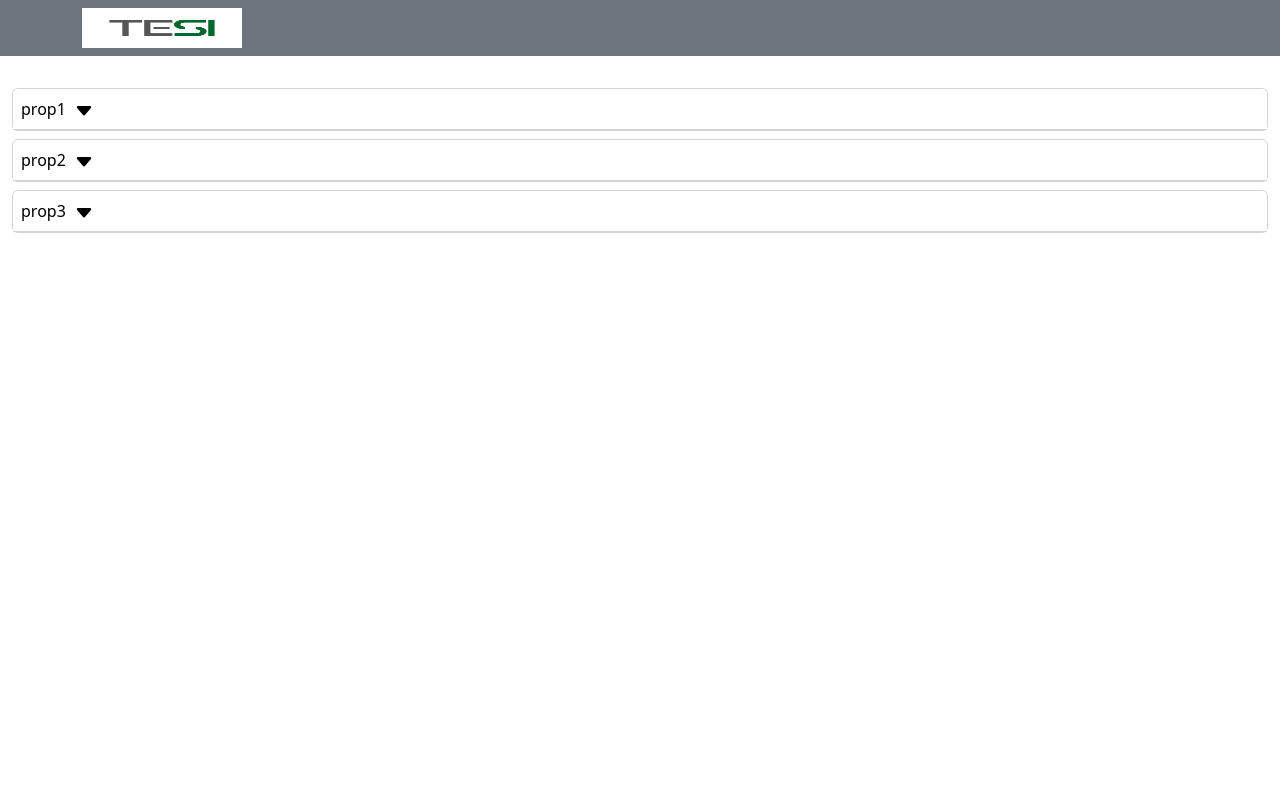
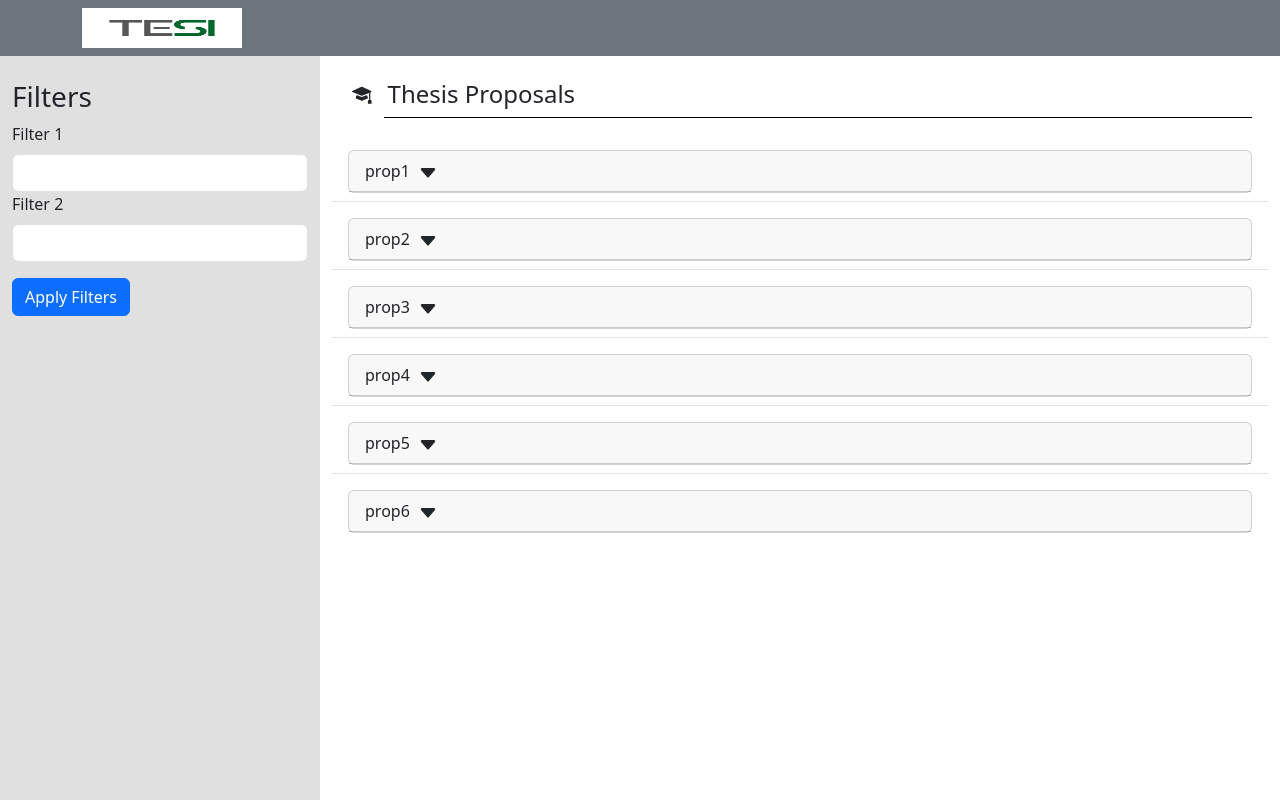
Before and after one commit to Nico331/SE2-2023-G07_Thesis-Management, a React (Create React App) app in the folder client/: page /ProposalList in a window 1280 px wide. Built offline with nearby package versions, Linux system fonts and the light colour scheme.

Commit message:
adjust graphic, add sidebar for filters

```diff
--- a/client/src/components/componentsStyle.css
+++ b/client/src/components/componentsStyle.css
@@ -1,4 +1,3 @@
-
 .MainContainer{
     display: flex;
     justify-content: center;
--- /dev/null
+++ b/client/src/components/student/FiltersSidebar.jsx
@@ -0,0 +1,43 @@
+import React, { useState } from 'react';
+import 'bootstrap-icons/font/bootstrap-icons.css';
+import 'bootstrap/dist/css/bootstrap.css';
+import '../componentsStyle.css'
+import {
+    Navbar,
+    Container,
+    Row, Col, Form,
+    Image,
+    Button,
+    Collapse,
+    ListGroup,
+    ListGroupItem,
+    Card,
+    CardHeader, CardBody
+} from 'react-bootstrap';
+import { Link } from 'react-router-dom';
+import {ModalOfProposal} from "./StudentSearch";
+
+const Sidebar = () => {
+    return (
+        <Col className="ms-0" sm={3} style={{backgroundColor:"#e0e0e0"}}>
+            <Form style={{marginTop:"80px"}}>
+                <h3>Filters</h3>
+                <Form.Group controlId="">
+                    <Form.Label>Filter 1</Form.Label>
+                    <Form.Control type="" placeholder="" />
+                </Form.Group>
+
+                <Form.Group controlId="">
+                    <Form.Label>Filter 2</Form.Label>
+                    <Form.Control type="" placeholder="" />
+                </Form.Group>
+
+                <Button className="mt-3" variant="primary" type="submit">
+                    Apply Filters
+                </Button>
+            </Form>
+        </Col>
+    );
+};
+
+export { Sidebar };
--- a/client/src/components/student/proposalList.jsx
+++ b/client/src/components/student/proposalList.jsx
@@ -11,17 +11,20 @@ import {
     ListGroup,
     ListGroupItem,
     Card,
-    CardHeader, CardBody, Table
+    CardHeader, CardBody, Row, Col
 } from 'react-bootstrap';
 import { Link } from 'react-router-dom';
 import {ModalOfProposal} from "./StudentSearch";
+import {Sidebar} from "./FiltersSidebar";
 
 const ProposalList = () => {
 
     const proposals = [{id: 1, title: "prop1", supervisor: "sup1", keywords:["key1, key2, key3"], type: "master", description: "thesis about ...", required_knowledge: "required_knowledge", notes: "no notes", expiration: "25/05/2024", level: "master", cds: "computer engineering"},
                                                 {id: 2, title: "prop2", supervisor: "sup2", keywords:["key1, key2"], type: "master", description: "thesis about ...", required_knowledge: "required_knowledge", notes: "no notes", expiration: "02/07/2024", level: "bachelor", cds: "computer engineering"},
-                                                {id: 3, title: "prop3", supervisor: "sup2", keywords:["key1, key2, key3"], type: "master", description: "thesis about ...", required_knowledge: "required_knowledge", notes: "no notes", expiration: "14/09/2024", level: "bachelor", cds: "electronic engineering"}]
-
+                                                {id: 3, title: "prop3", supervisor: "sup2", keywords:["key1, key2, key3"], type: "master", description: "thesis about ...", required_knowledge: "required_knowledge", notes: "no notes", expiration: "14/09/2024", level: "bachelor", cds: "electronic engineering"},
+                                                {id: 4, title: "prop4", supervisor: "sup1", keywords:["key1, key2, key3"], type: "master", description: "thesis about ...", required_knowledge: "required_knowledge", notes: "no notes", expiration: "25/05/2024", level: "master", cds: "computer engineering"},
+                                                {id: 5, title: "prop5", supervisor: "sup2", keywords:["key1, key2"], type: "master", description: "thesis about ...", required_knowledge: "required_knowledge", notes: "no notes", expiration: "02/07/2024", level: "bachelor", cds: "computer engineering"},
+                                                {id: 6, title: "prop6", supervisor: "sup2", keywords:["key1, key2, key3"], type: "master", description: "thesis about ...", required_knowledge: "required_knowledge", notes: "no notes", expiration: "14/09/2024", level: "bachelor", cds: "electronic engineering"}]
 
     const [propTest, setproptest] = useState(proposals.reduce((a, v) => ({ ...a, [v.id]: v }), {}));
     const [collapseState, setCollapseState] = useState(proposals.reduce((a, v) => ({ ...a, [v.id]: false }), {}));
@@ -51,13 +54,28 @@ const ProposalList = () => {
                     </Link>
                 </Container>
             </Navbar>
-            <Table className="" style={{marginTop:"80px"}} variant="flush">
+            <Container fluid className="p-0" style={{height:"100vh"}}>
+                <Row className="h-100">
+                    <Sidebar/>
+                    <Col sm={9}>
+                        <Container className="mx-0 ms-2 d-flex" style={{marginTop:"80px"}}>
+                            <svg xmlns="http://www.w3.org/2000/svg" width="20" height="20" fill="currentColor" className="bi bi-mortarboard-fill mt-1" viewBox="0 0 16 16">
+                                <path d="M8.211 2.047a.5.5 0 0 0-.422 0l-7.5 3.5a.5.5 0 0 0 .025.917l7.5 3a.5.5 0 0 0 .372 0L14 7.14V13a1 1 0 0 0-1 1v2h3v-2a1 1 0 0 0-1-1V6.739l.686-.275a.5.5 0 0 0 .025-.917l-7.5-3.5Z"/>
+                                <path d="M4.176 9.032a.5.5 0 0 0-.656.327l-.5 1.7a.5.5 0 0 0 .294.605l4.5 1.8a.5.5 0 0 0 .372 0l4.5-1.8a.5.5 0 0 0 .294-.605l-.5-1.7a.5.5 0 0 0-.656-.327L8 10.466 4.176 9.032Z"/>
+                            </svg>
+                            <Container>
+                                <h4 className="ms-1" style={{borderBotto:""}}>Thesis Proposals</h4>
+                                <Container style={{position:"relative", height:"1px", backgroundColor:"black"}}></Container>
+                            </Container>
+                        </Container>
+                        <ListGroup className="mt-3" variant="flush" style={{maxHeight:"82vh", overflowY:"auto"}}>
                             {proposals.map((p) =>
                                 <ListGroupItem className="mt-2" onClick={() => handleClick(p.id)} style={{ cursor: "pointer" }}>
                                     <Card>
                                         <CardHeader>
                                             {p.title}
-                                {collapseState[p.id] ? <svg xmlns="http://www.w3.org/2000/svg" width="20" height="20" fill="currentColor" className="bi bi-caret-up-fill ms-2" viewBox="0 0 16 16">
+                                            {collapseState[p.id] ?
+                                                <svg xmlns="http://www.w3.org/2000/svg" width="20" height="20" fill="currentColor" className="bi bi-caret-up-fill ms-2" viewBox="0 0 16 16">
                                                     <path d="m7.247 4.86-4.796 5.481c-.566.647-.106 1.659.753 1.659h9.592a1 1 0 0 0 .753-1.659l-4.796-5.48a1 1 0 0 0-1.506 0z"/>
                                                 </svg> :
                                                 <svg xmlns="http://www.w3.org/2000/svg" width="20" height="20" fill="currentColor" className="bi bi-caret-down-fill ms-2" viewBox="0 0 16 16">
@@ -69,8 +87,8 @@ const ProposalList = () => {
                                             <CardBody>
                                                 <Container className="ms-0 p-0">
                                                     <Container>Supervisor: {p.supervisor}</Container>
+                                                    <Container>CDS: {p.cds}</Container>
                                                     <Container>Expiration Date: {p.expiration}</Container>
-                                        <Container>CDS: {p.cds}</Container>
                                                     <Button className="ms-2 mt-2" onClick={() => handleshow(p.id)}>Show Proposal Details</Button>
                                                 </Container>
                                             </CardBody>
@@ -78,7 +96,10 @@ const ProposalList = () => {
                                     </Card>
                                 </ListGroupItem>
                             )}
-            </Table>
+                        </ListGroup>
+                    </Col>
+                </Row>
+            </Container>
             {showModal ? <ModalOfProposal showModal={showModal} setShowModal={setShowModal} propsalData={propTest} proposalID={proposalID}/> : null}
         </>
     );
```
Lines whose indentation alone changed are shown as unchanged.
